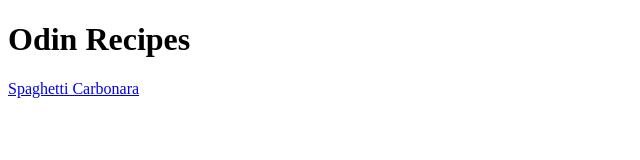
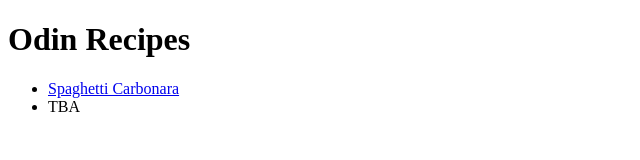
Before and after one commit to Korozami/odin-recipes, a plain HTML site: page index.html in a window 1280 px wide. Shown: the whole page, without its empty margins (0-640 px from the left). Drawn offline with Linux system fonts and the light colour scheme.

Commit message:
changed the Odin recipe to a unorder list

```diff
--- a/index.html
+++ b/index.html
@@ -6,6 +6,10 @@
     </head>
     <body>
         <h1>Odin Recipes</h1>
-        <a href="recipes/lasagna.html">Spaghetti Carbonara</a>
+        <ul>
+            <li><a href="recipes/lasagna.html">Spaghetti Carbonara</a></li>
+            <li>TBA</li>
+        </ul>
+
     </body>
 </html>
```
Also changed, not shown: recipes/lasagna.html (+0 -1 lines).
